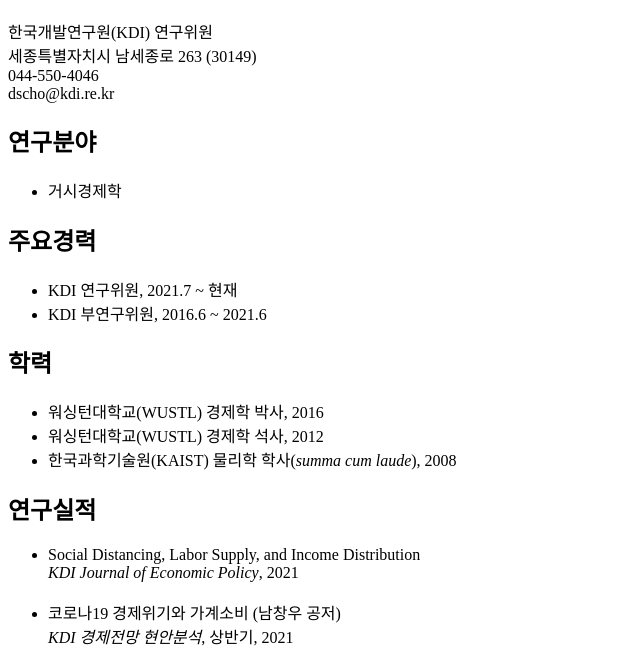
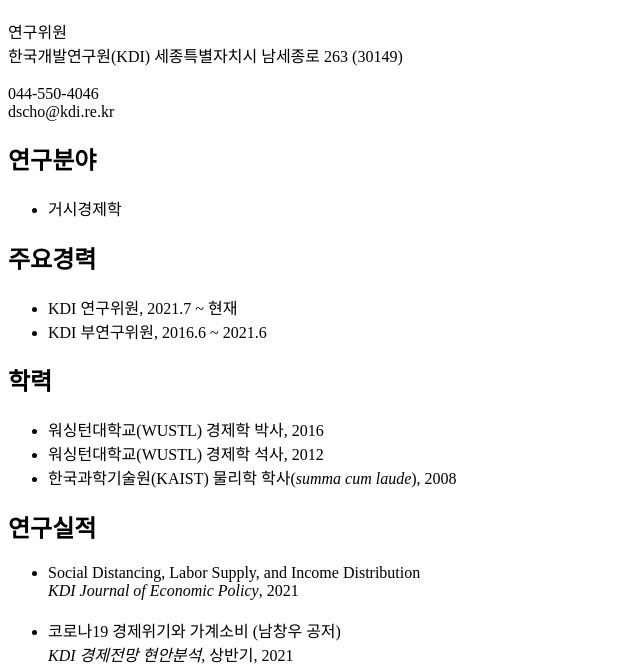
Before and after one commit to DS-Cho/webpage, a plain HTML site: page index_kor.html in a window 1280 px wide. Shown: the part 70-740 px from the top of the page, without its empty margins (0-640 px from the left). Drawn offline with Linux system fonts and the light colour scheme.

Commit message:
Update index_kor.html

```diff
--- a/index_kor.html
+++ b/index_kor.html
@@ -16,8 +16,10 @@
 <body>
     <h1>조덕상</h1>
     <p>
-        한국개발연구원(KDI) 연구위원<br>
+        연구위원<br>
+        한국개발연구원(KDI)
         세종특별자치시 남세종로 263 (30149)<br>
+        <br>
         044-550-4046<br>
         dscho@kdi.re.kr
     </p>
```
